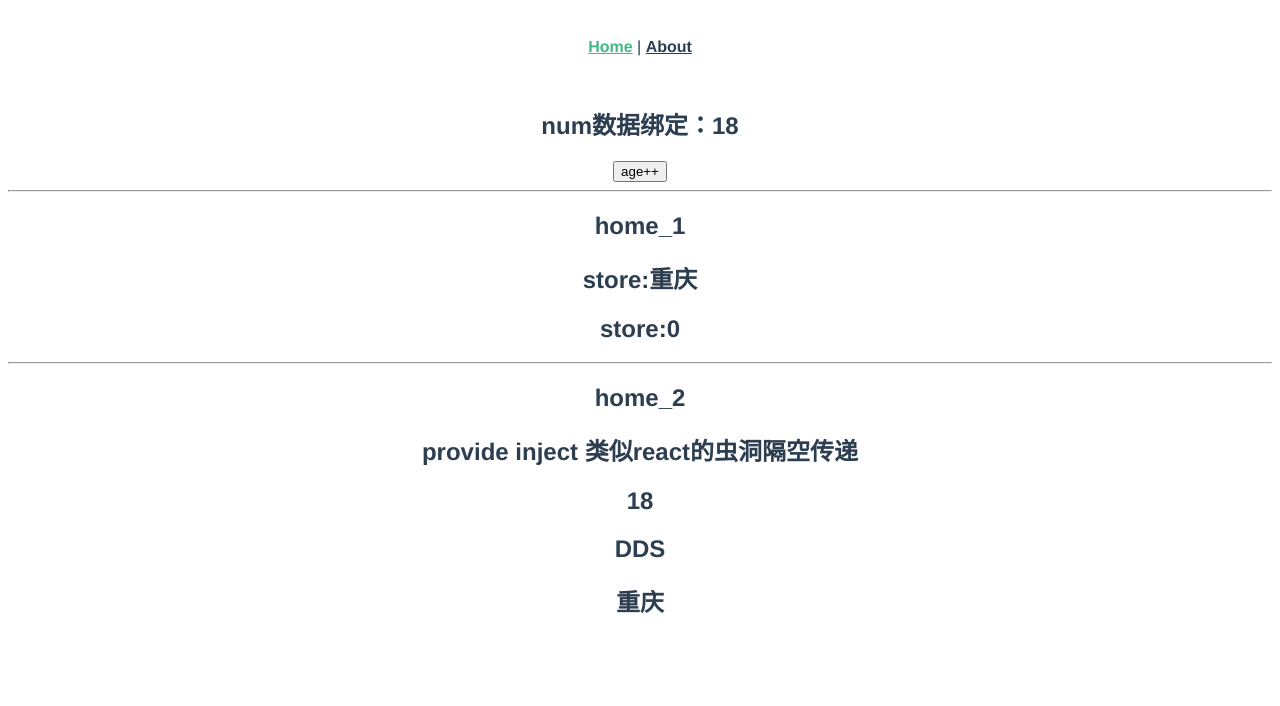
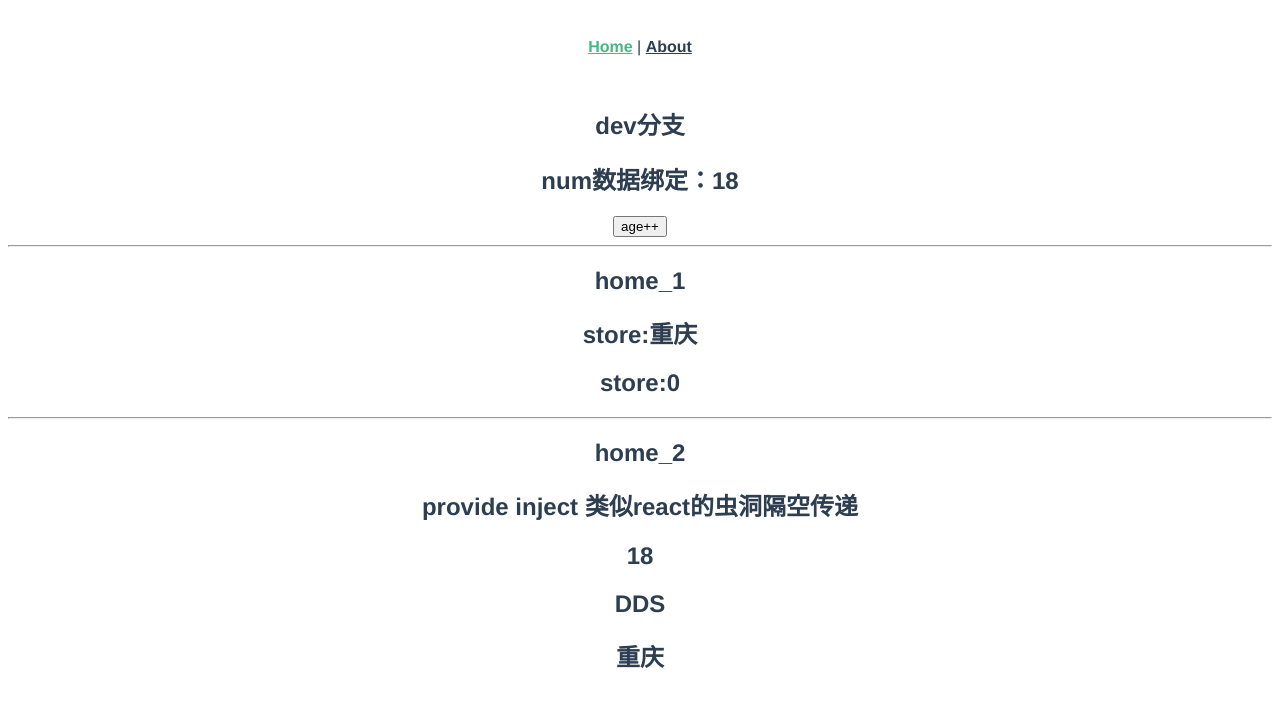
Before and after one commit to Dingshuang22/vue3x, a Vue app: page /home in a window 1280 px wide. Shown: the top 706 px of the page. Built offline with nearby package versions, Linux system fonts and the light colour scheme.

Commit message:
dev-firs

```diff
--- a/src/views/Home.vue
+++ b/src/views/Home.vue
@@ -1,5 +1,6 @@
 <template>
   <div class="home">
+    <h2>dev分支</h2>
     <h2>num数据绑定：{{ state.num }}</h2>
     <button @click="ageChange">age++</button>
     <hr>
```
